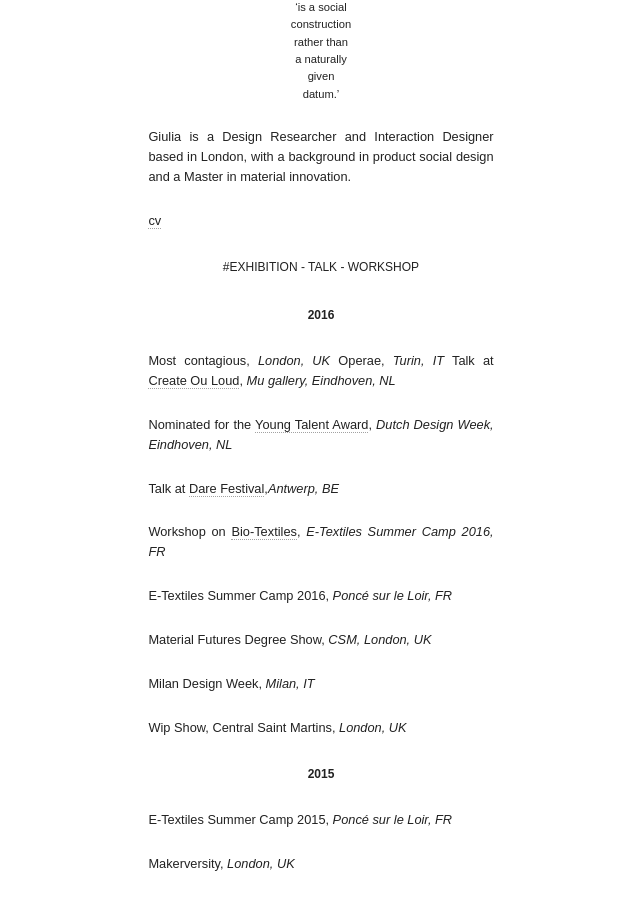
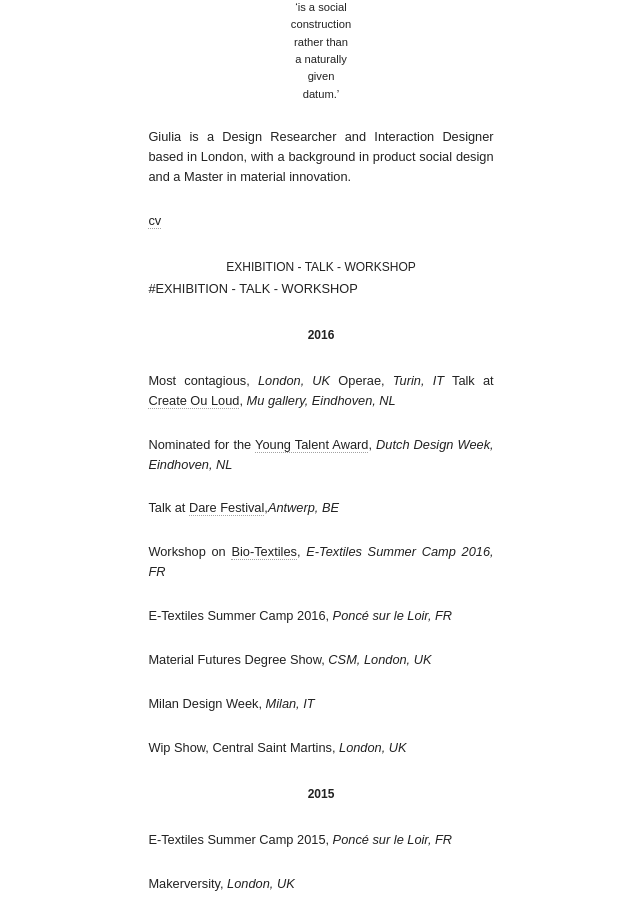
Before and after one commit to giuliatomasello/giuliatomasello.github.io, a Jekyll site: the page built from index.md, in a window 1280 px wide and 900 px high, scrolled down 497 px. Shown: the whole window, without its empty margins (319-959 px from the left). Built offline with Jekyll 4.4.1, drawn with Linux system fonts in a browser that asks for light colours; nearby versions of some CDN libraries.

Commit message:
Update index.md

```diff
--- a/index.md
+++ b/index.md
@@ -25,7 +25,9 @@ Giulia is a Design Researcher and Interaction Designer based in London, with a b
 
 
 
-<center> #EXHIBITION - TALK - WORKSHOP </center>
+<center> EXHIBITION - TALK - WORKSHOP </center>
+
+#EXHIBITION - TALK - WORKSHOP
 
 **<center>2016</center>**
 
```
